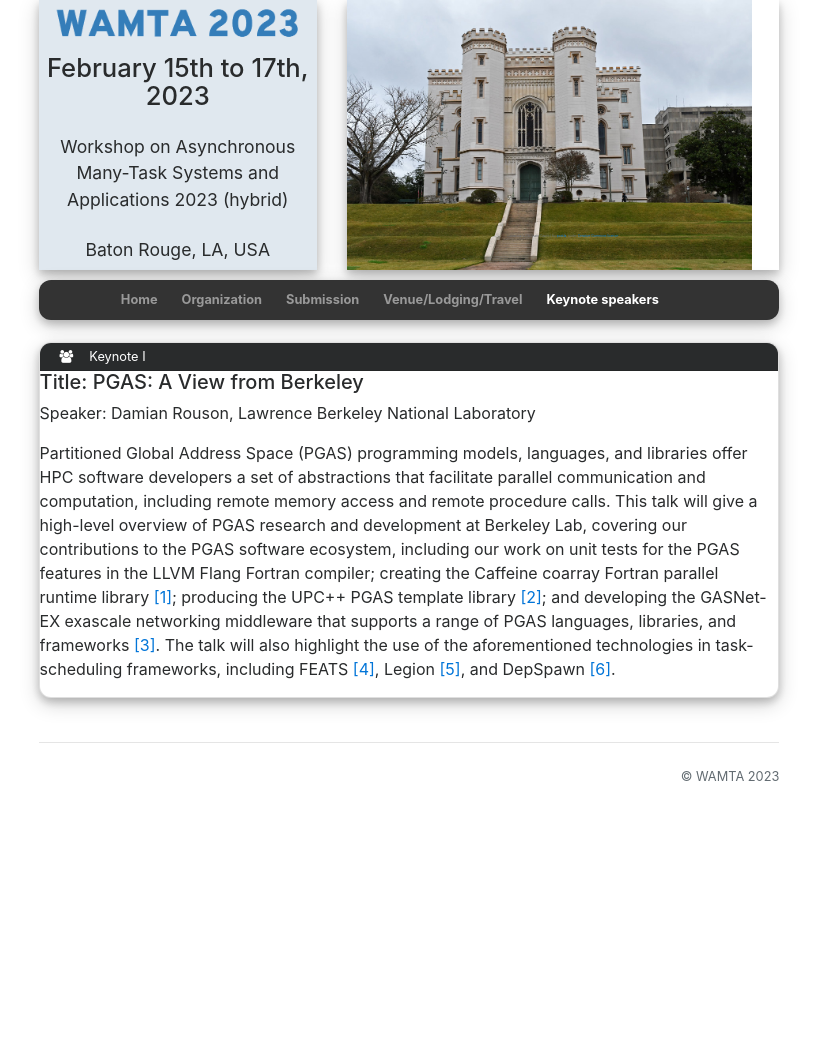
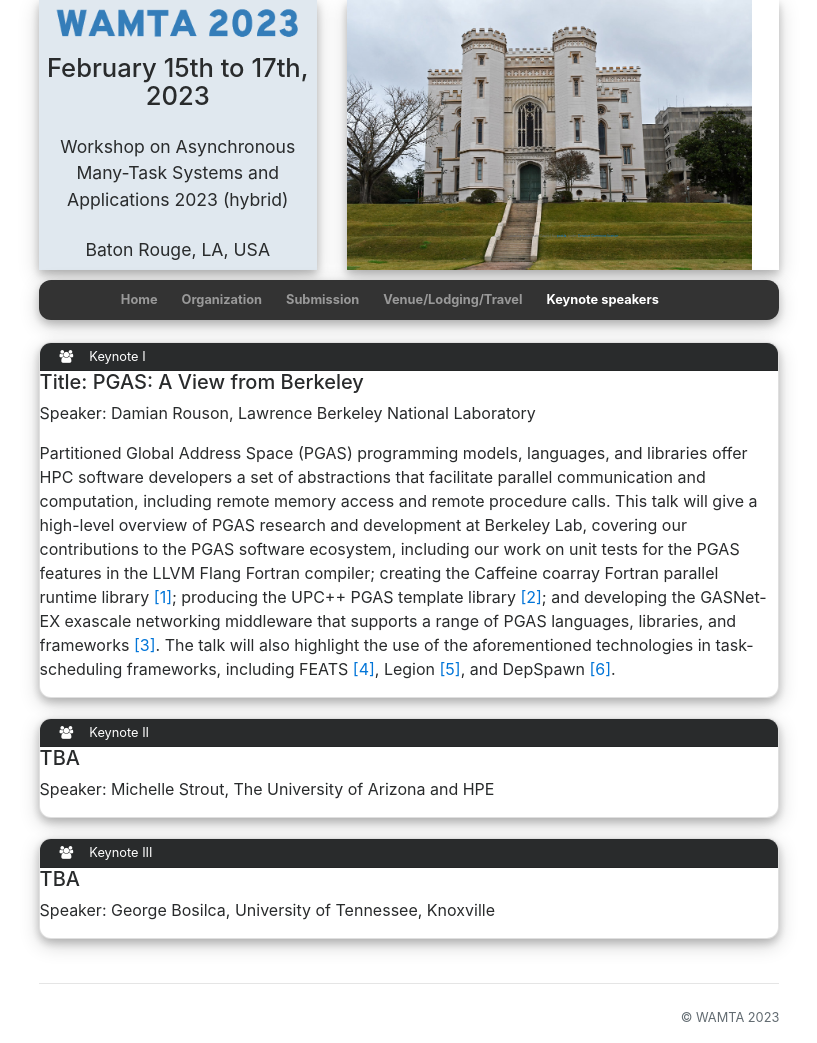
Before and after one commit to wamta26/WAMTA26.github.io, a Jekyll site: the page built from keynote.md, in a window 1280 px wide. Shown: the whole page, without its empty margins (231-1048 px from the left). Built offline with Jekyll 4.4.1, drawn with Linux system fonts in a browser that asks for light colours; nearby versions of some CDN libraries; before the commit the page ends 900 px from its top, so only the background shows below that.

Commit message:
Add keynotes

```diff
--- a/keynote.md
+++ b/keynote.md
@@ -31,3 +31,15 @@ slide_id: 1
 		-->
 	</p>
 </div>
+
+<div class="card">
+    <div class="card-header text-white bg-inverse"><i class="fa fa-users mr-3" aria-hidden="true"></i>Keynote II</div>
+    <h5>TBA</h5>
+    <p>Speaker: Michelle Strout, The University of Arizona and HPE</p>
+</div>
+
+<div class="card">
+    <div class="card-header text-white bg-inverse"><i class="fa fa-users mr-3" aria-hidden="true"></i>Keynote III</div>
+    <h5>TBA</h5>
+    <p>Speaker: George Bosilca, University of Tennessee, Knoxville</p>
+</div>
```
